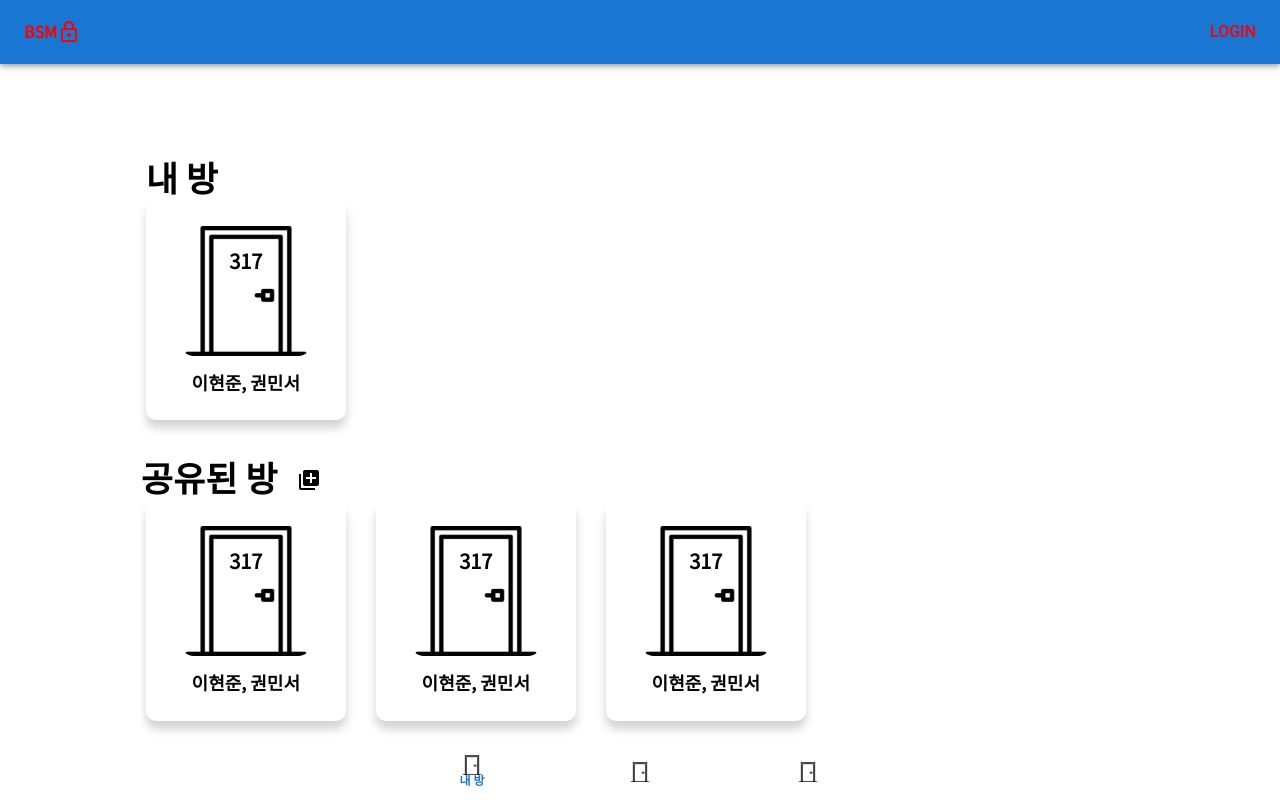
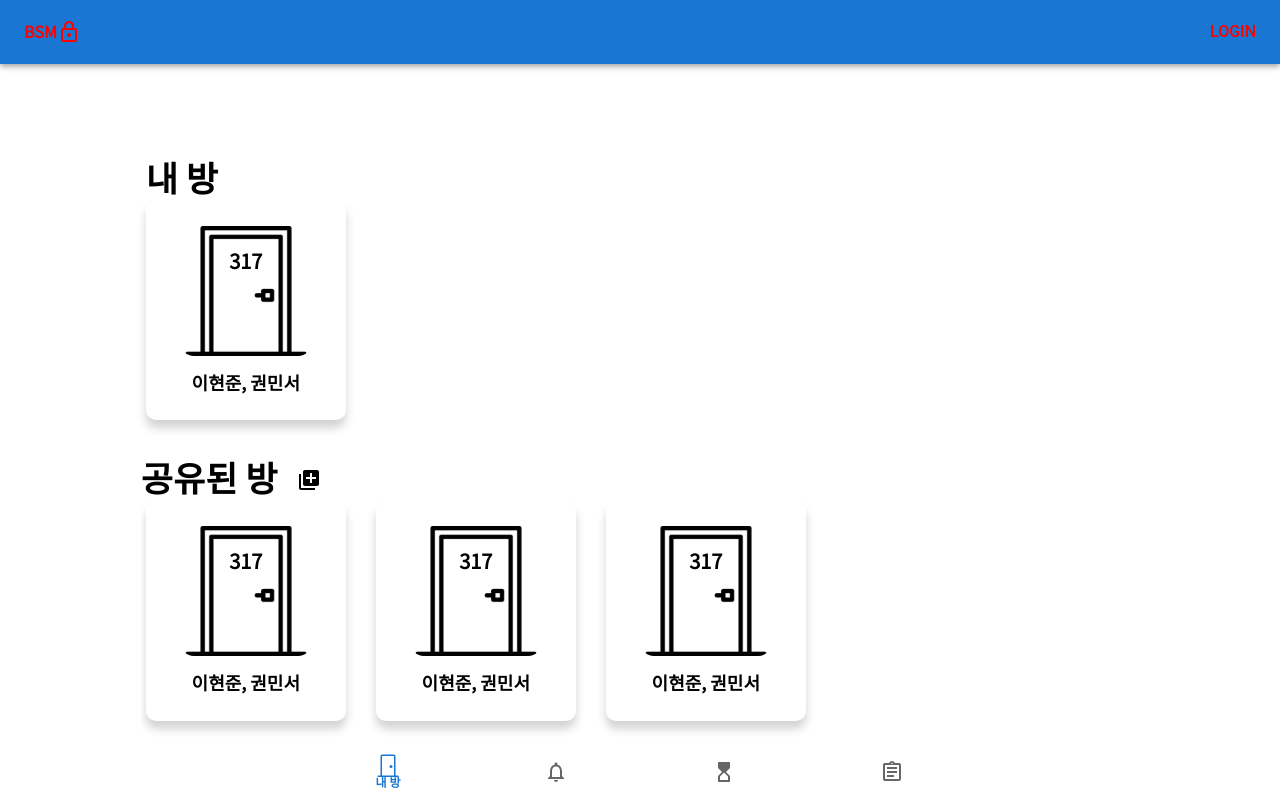
Before and after one commit to BSM-DoorLock/BSM-DoorLock-Frontend, a Next.js app: page / in a window 1280 px wide. Built offline with nearby package versions, Linux system fonts and the light colour scheme; no server answers.

Commit message:
FIX :: Footer navBar 수정

```diff
--- a/components/footer/Footer.tsx
+++ b/components/footer/Footer.tsx
@@ -1,31 +1,46 @@
-import React, { useState } from "react";
+import React, { useEffect, useState } from "react";
 import * as S from "./Footer.styles";
 import Image from "next/image";
-
+import { BsDoorClosed } from "react-icons/bs";
+import {
+  NotificationsNone,
+  AssignmentOutlined,
+  HourglassTopOutlined,
+} from "@mui/icons-material";
+import Link from "next/link";
+import { useRouter } from "next/router";
 function Footer() {
-  const [value, setValue] = useState("1");
+  const [value, setValue] = useState(0);
+  const router = useRouter();
+  useEffect(() => {
+    switch (router.pathname) {
+      case "/":
+        setValue(0);
+        break;
+      case "/history":
+        setValue(3);
+        break;
+    }
+  }, []);
   return (
     <S.Footer
       value={value}
-      onChange={(event: React.SyntheticEvent, newValue: string) =>
-        setValue(newValue)
-      }
+      onChange={(event: React.SyntheticEvent, newValue: number) => {
+        setValue(newValue);
+        switch (newValue) {
+          case 0:
+            router.push("/");
+            break;
+          case 3:
+            router.push("/history");
+            break;
+        }
+      }}
     >
-      <S.Tab
-        label="내 방"
-        value={"1"}
-        icon={<Image src="/image/door.svg" width={20} height={20} alt="door" />}
-      />
-      <S.Tab
-        label="내 방"
-        value={"2"}
-        icon={<Image src="/image/door.svg" width={20} height={20} alt="door" />}
-      />
-      <S.Tab
-        label="내 방"
-        value={"3"}
-        icon={<Image src="/image/door.svg" width={20} height={20} alt="door" />}
-      />
+      <S.Tab label="내 방" value={0} icon={<BsDoorClosed size={24} />} />
+      <S.Tab label="요청 목록" value={1} icon={<NotificationsNone />} />
+      <S.Tab label="대기 목록" value={2} icon={<HourglassTopOutlined />} />
+      <S.Tab label="기록 보기" value={3} icon={<AssignmentOutlined />} />
     </S.Footer>
   );
 }
--- a/package.json
+++ b/package.json
@@ -14,6 +14,7 @@
     "@mui/icons-material": "^5.11.0",
     "@mui/material": "^5.11.4",
     "@next/font": "13.1.1",
+    "@svgr/webpack": "^6.5.1",
     "@types/node": "18.11.18",
     "@types/react": "18.0.26",
     "@types/react-dom": "18.0.10",
@@ -25,6 +26,7 @@
     "next": "13.1.1",
     "react": "18.2.0",
     "react-dom": "18.2.0",
+    "react-icons": "^4.7.1",
     "react-query": "^3.39.2",
     "recoil": "^0.7.6",
     "styled-components": "^5.3.6",
```
Also changed, not shown: 1 other file (tests, documents, lock files or other folders).
